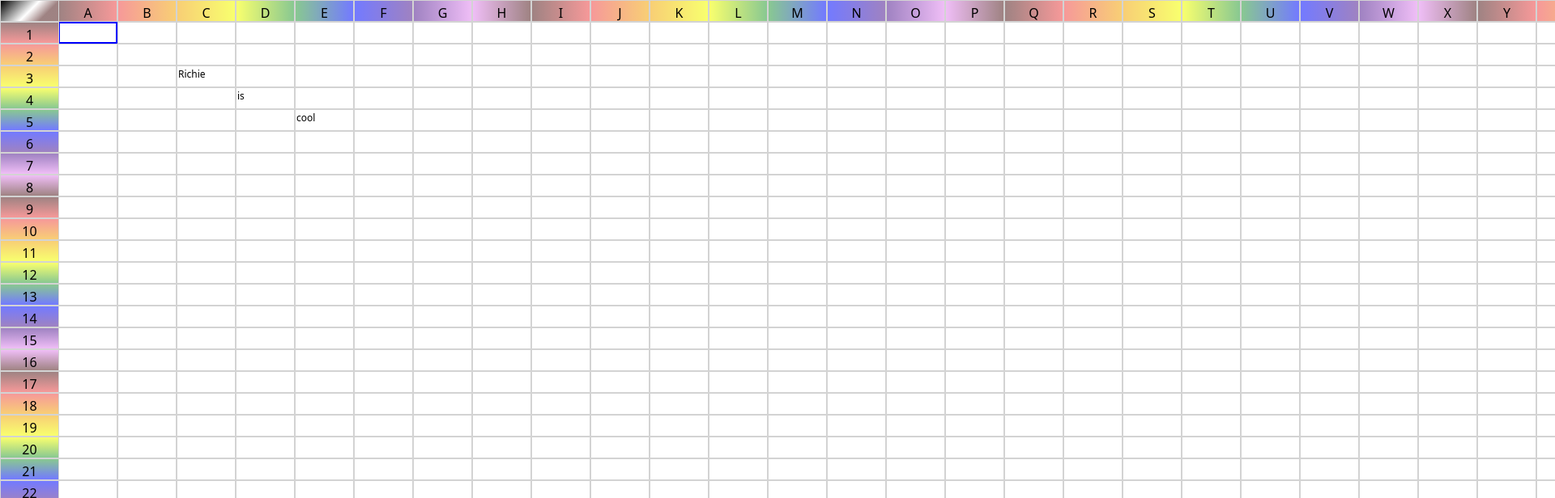
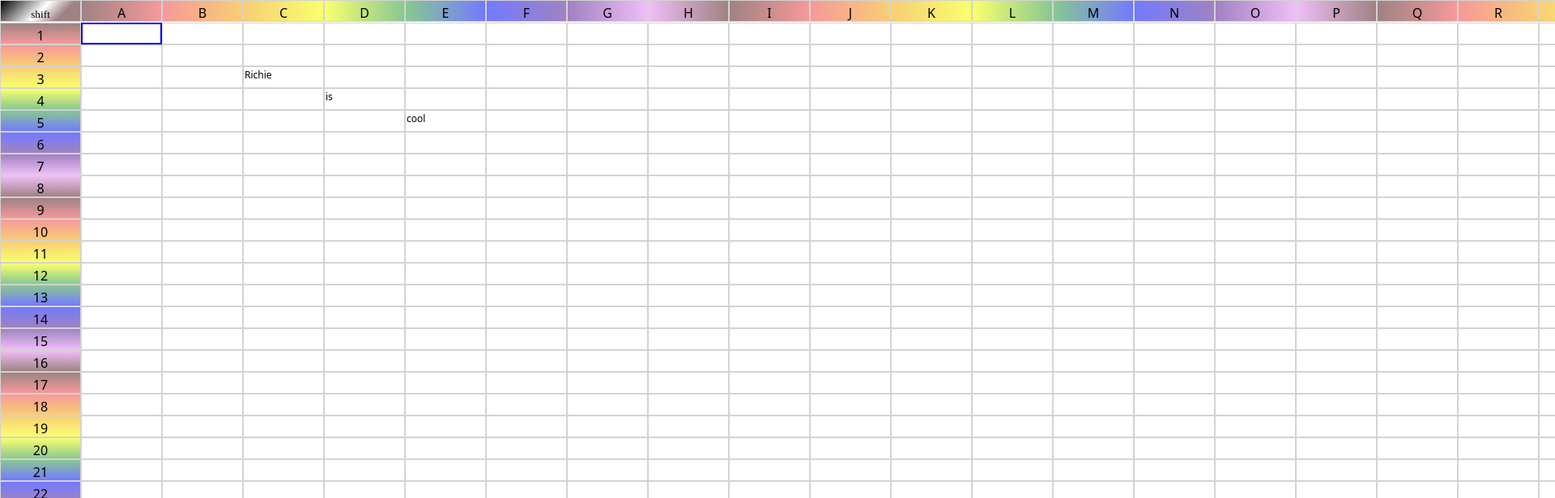
Before and after one commit to Eihcir0/rcell, a React (Create React App) app: page / in a window 1280 px wide. Shown: the top 616 px of the page at 81% size, 1920 px wide, since content can reach past the window. Built offline with nearby package versions, Linux system fonts and the light colour scheme.

Commit message:
Add concept of gridShift

```diff
--- a/src/actions/actions.js
+++ b/src/actions/actions.js
@@ -3,6 +3,7 @@ import {
     SET_EDITING,
     SET_VALUE,
     RESET_STARTING_VALUE,
+    TOGGLE_SHIFT_GRID,
 } from './constants'
 
 export const setCursor = (row, col) => {
@@ -21,6 +22,9 @@ export const resetStartingValue = () => {
     return { type: RESET_STARTING_VALUE, }
 }
 
+export const toggleShiftGrid = () => {
+    return { type: TOGGLE_SHIFT_GRID, }
+}
 
 // import * as constants from './constants';
 // export function receiveStuff(data) {
--- a/src/actions/constants.js
+++ b/src/actions/constants.js
@@ -5,3 +5,4 @@ export const SET_CURSOR = 'SET_CURSOR'
 export const SET_EDITING = 'SET_EDITING'
 export const SET_VALUE = 'SET_VALUE'
 export const RESET_STARTING_VALUE = 'RESET_STARTING_VALUE'
+export const TOGGLE_SHIFT_GRID = 'TOGGLE_SHIFT_GRID'
--- a/src/components/Cells/CellEditor.jsx
+++ b/src/components/Cells/CellEditor.jsx
@@ -30,8 +30,8 @@ class CellEditor extends React.PureComponent {
     handleEnter = ()=> {
         const { row, col, } = this.props
         const { value } = this.state
+        this.props.actions.setEditing({ off: true })
         this.props.actions.setValue({ value, row, col }) // make it a promise here?
-        this.props.actions.setEditing({ off: true })
         this.props.handleChange()
     }
 
--- a/src/components/Cells/HeaderCell.jsx
+++ b/src/components/Cells/HeaderCell.jsx
@@ -1,5 +1,9 @@
 import React from 'react'
 import PropTypes from 'prop-types'
+import { connect } from 'react-redux'
+import { bindActionCreators } from 'redux'
+
+import * as actions from '../../actions/actions'
 
 
 const ABCS = ' ABCDEFGHIJKLMNOPQRSTUVWXYZ'.split('')
@@ -16,7 +20,7 @@ const getColLabel = (num) => {
     return letters.join('')
 }
 
-export default class HeaderCell extends React.Component {
+class HeaderCell extends React.Component {
     static propTypes = {
         actions: PropTypes.object,
         row: PropTypes.number,
@@ -31,7 +35,15 @@ export default class HeaderCell extends React.Component {
         } else if (type === 'row') {
             return row + 1
         } else if (type === 'selectAll') {
-            return null
+            const { actions, gridShifted } = this.props
+            return (
+                <button
+                    className="grid-shift-button"
+                    onClick={actions.toggleShiftGrid}
+                >
+                    {gridShifted ? 'unshift' : 'shift'}
+                </button>
+            )
         }
     }
 
@@ -51,3 +63,20 @@ export default class HeaderCell extends React.Component {
         )
     }
 }
+
+function mapStateToProps(state) {
+    return {
+        gridShifted: state.grid.gridShifted,
+    }
+}
+
+function mapDispatchToProps(dispatch) {
+    return {
+        actions: bindActionCreators(actions, dispatch),
+    }
+}
+
+export default connect(
+    mapStateToProps,
+    mapDispatchToProps
+)(HeaderCell)  // Instead of making all header cells have to connect, can I make a SelectAll cell which extends HeaderCell?
--- a/src/components/Grid.jsx
+++ b/src/components/Grid.jsx
@@ -35,7 +35,7 @@ function mapStateToProps(state) {
 
 function mapDispatchToProps(dispatch) {
     return {
-       actions: bindActionCreators(actions, dispatch)
+       actions: bindActionCreators(actions, dispatch),
     }
 }
 
--- a/src/components/Rows/Row.jsx
+++ b/src/components/Rows/Row.jsx
@@ -33,8 +33,9 @@ class Row extends React.Component {
     }
 
     render() {
+        const shift = this.props.gridShifted && this.props.row % 2 !== 0
         return (
-            <div className="row">
+            <div className={`row${shift ? '-shifted' : ''}`}>
                 {this.renderCells()}
             </div>
         )
@@ -44,6 +45,7 @@ class Row extends React.Component {
 function mapStateToProps(state) {
     return {
         totalCols: state.grid.totalCols,
+        gridShifted: state.grid.gridShifted,
     }
 }
 
--- a/src/index.css
+++ b/src/index.css
@@ -16,18 +16,23 @@ html {
         "selectAll header"
         "nav content";
     grid-template-columns: 100px 10000px;
-    grid-template-rows: 100px;
+    grid-template-rows: 20px;
 
     height: 1000vh;
     width: 1000vh;
 }
 .rows {
     grid-area: content;
-    margin-top: -81px;
-    margin-left: -28px;
 }
 .row {
     display: flex;
+    /* background: #f0808017; */
+
+}
+
+.row-shifted {
+    display: flex;
+    margin-left: 50px;
     /* background: #f0808017; */
 
 }
@@ -42,8 +47,16 @@ html {
     /* background-image: linear-gradient(-45deg,red,orange,yellow,green,blue,indigo,violet) !important; */
 }
 
+.grid-shift-button {
+    font-family: cursive;
+    background: 0;
+    padding: 0px;
+    border: 0;
+    cursor: pointer;
+    outline: none;
+}
+
 .header-column {
-    margin-top: -81px;
     grid-area: nav;
     position: sticky;
     flex-direction: column;
@@ -52,20 +65,19 @@ html {
     top: 0px;
 
 }
+
 .header-row {
     grid-area: header;
     position: sticky;
-    margin-left: -28px;
     margin-top: -8px;
     width: 100000px;
     top: 0;
     left: 0;
-    z-index: -10;
 }
 
 .cell {
     border: 1px solid lightgrey;
-    width: 73px;
+    width: 100px;
     height: 27px;
     padding: 1px;
     font-family: system-ui;
@@ -92,7 +104,7 @@ html {
     display: inline-block;
     height: 27px;
     border: 1px solid lightgrey;
-    width: 73px;
+    width: 100px;
     text-align: center;
     background: azure;
     padding: 4px;
@@ -166,7 +178,7 @@ html {
     animation: myflip 0.4s;
 }
 @keyframes myflip {
-    50% { transform: rotateX(-180deg)}
+    50% { transform: rotateY(-180deg)}
 }
 
 /*
--- a/src/reducers/gridReducer.js
+++ b/src/reducers/gridReducer.js
@@ -1,9 +1,11 @@
+/* eslint no-eval: 0 */
 import initialState from './initialState';
 import {
   SET_CURSOR,
   SET_EDITING,
   SET_VALUE,
   RESET_STARTING_VALUE,
+  TOGGLE_SHIFT_GRID,
 } from '../actions/constants';
 
 const CELL_REFERENCE_REGEX = /[a-zA-Z]+[0-9]+/ //number and a letter adjacent i.e. C3, AE111, etc.
@@ -109,8 +111,14 @@ export default function grid(state = initialState, action) {
 
     case SET_VALUE:
       newState = parseAndEvaluate({ action, state })
-      sessionStorage.setItem('rcell', JSON.stringify(newState))
       localStorage.setItem('rcell', JSON.stringify(newState))
+      return newState
+
+    case TOGGLE_SHIFT_GRID:
+      newState = {
+        ...state,
+        gridShifted: !state.gridShifted,
+      }
       return newState
 
     case RESET_STARTING_VALUE:
@@ -125,10 +133,3 @@ export default function grid(state = initialState, action) {
     return state;
   }
 }
-
-
-    // case FETCH_STUFF:
-    //   return action;
-    // case RECEIVE_STUFF:
-    //   newState = action.stuff;
-    //   return newState;
--- a/src/reducers/initialState.js
+++ b/src/reducers/initialState.js
@@ -33,6 +33,7 @@ const getStartingGridValues = (totalCols, totalRows) => {
   cursorLocation: [0,0],
   editingLocation: false,
   values: getStartingGridValues(totalCols, totalRows),
+  gridShifted: false,
 }
 
 const localState = localStorage.getItem('rcell')
```
